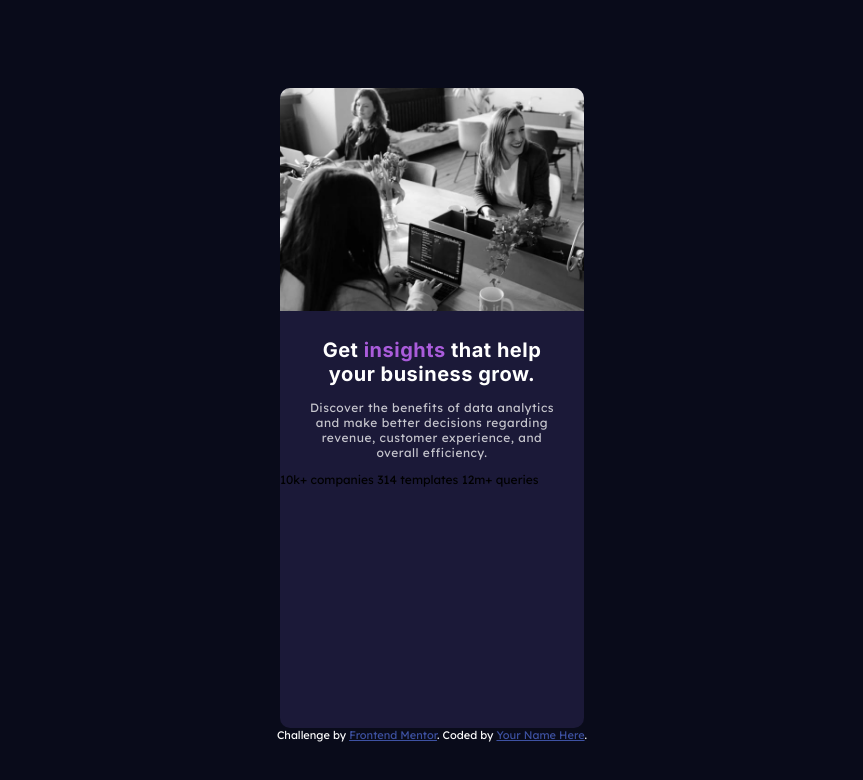
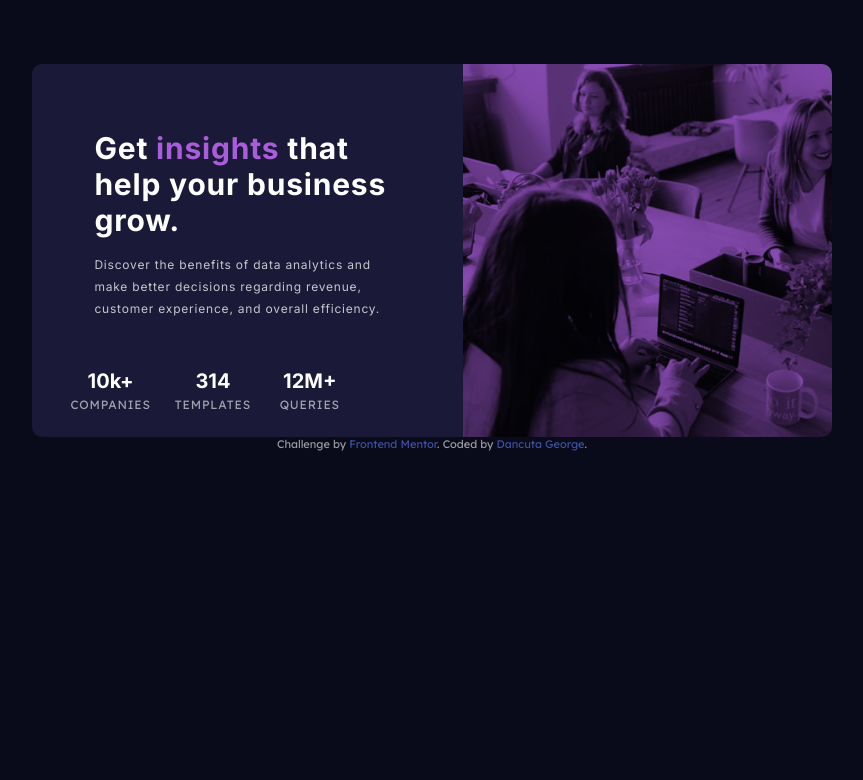
Before and after one commit to Georgecip1/stats, a plain HTML site: page index.html in a window 1280 px wide. Shown: the whole page, without its empty margins (208-1071 px from the left). Drawn offline with Linux system fonts and the light colour scheme.

Commit message:
Add files via upload

```diff
--- a/app.css
+++ b/app.css
@@ -1,3 +1,132 @@
+/* http://meyerweb.com/eric/tools/css/reset/
+   v2.0 | 20110126
+   License: none (public domain)
+*/
+
+html,
+body,
+div,
+span,
+applet,
+object,
+iframe,
+h1,
+h2,
+h3,
+h4,
+h5,
+h6,
+p,
+blockquote,
+pre,
+a,
+abbr,
+acronym,
+address,
+big,
+cite,
+code,
+del,
+dfn,
+em,
+img,
+ins,
+kbd,
+q,
+s,
+samp,
+small,
+strike,
+strong,
+sub,
+sup,
+tt,
+var,
+b,
+u,
+i,
+center,
+dl,
+dt,
+dd,
+ol,
+ul,
+li,
+fieldset,
+form,
+label,
+legend,
+table,
+caption,
+tbody,
+tfoot,
+thead,
+tr,
+th,
+td,
+article,
+aside,
+canvas,
+details,
+embed,
+figure,
+figcaption,
+footer,
+header,
+hgroup,
+menu,
+nav,
+output,
+ruby,
+section,
+summary,
+time,
+mark,
+audio,
+video {
+  margin: 0;
+  padding: 0;
+  border: 0;
+  font-size: 100%;
+  font: inherit;
+  vertical-align: baseline;
+}
+/* HTML5 display-role reset for older browsers */
+article,
+aside,
+details,
+figcaption,
+figure,
+footer,
+header,
+hgroup,
+menu,
+nav,
+section {
+  display: block;
+}
+body {
+  line-height: 1;
+}
+ol,
+ul {
+  list-style: none;
+}
+blockquote,
+q {
+  quotes: none;
+}
+blockquote:before,
+blockquote:after,
+q:before,
+q:after {
+  content: "";
+  content: none;
+}
+table {
+  border-collapse: collapse;
+  border-spacing: 0;
+}
 body {
   font-family: "Inter", sans-serif;
   font-family: "Lexend Deca", sans-serif;
@@ -12,42 +141,123 @@ body {
   flex-direction: column;
   justify-content: center;
   align-items: center;
-  margin-top: 10vh;
+  margin-top: 8vh;
+}
+
+.card {
+  border-radius: 10px;
+  max-width: 100%;
+  width: 35vh;
+  height: 82vh;
 }
 .imagine {
+  background-color: hsl(277, 64%, 61%);
   background-image: url("./images/image-header-mobile.jpg");
-
+  background-blend-mode:multiply;
   background-repeat: no-repeat;
-  background-size: contain;
+  background-size: cover;
   border-radius: 10px 10px 0 0;
-  width: 38vh;
-  height: 37%;
-}
-.card {
-  background-color: hsl(244, 38%, 16%);
-  border-radius: 10px;
-  max-width: 100%;
-  width: 38vh;
-  height: 80vh;
+  width: 100%;
+  height: 36.7%;
+  opacity: 0.8;
 }
 
-.text {
+.about {
   text-align: center;
-  padding: 0 2em 0 2em;
-  letter-spacing: 0.5px;
+  letter-spacing: 0.05rem;
   color: hsla(0, 0%, 100%, 0.75);
+  font-family: "Inter", sans-serif;
+  line-height: 1.2;
 }
 
 h1 {
-  font-size: 20px;
+  font-size:24px;
   color: hsl(0, 0%, 100%);
   font-weight: 700;
   font-family: "Inter", sans-serif;
+  padding: 1rem 0 1rem 0;
 }
 .purple {
   color: hsl(277, 64%, 61%);
 }
 
+.text {
+  background-color: hsl(244, 38%, 16%);
+  height: 62.3%;
+  border-radius: 0 0 10px 10px;
+  padding:2.2em;
+}
+
+.about p{
+  line-height:1.8em;
+  padding-bottom: 0.5rem;
+}
+
+.list{
+  text-align:center;
+
+}
+.number{
+  color:hsl(0, 0%, 100%);
+  font-size:20px;
+  font-family: "Inter", sans-serif;
+  font-weight: 600;
+  margin:0.4em;
+}
+.name{
+  text-transform: uppercase;
+  color:hsla(0, 0%, 100%, 0.6);
+  letter-spacing: 0.05rem;
+}
+.listNames{
+  padding:1em;
+}
+.attribution{
+  margin-top:5em;
+}
+.attribution a{
+  text-decoration: none;
+  color:hsl(277, 64%, 61%);
+}
+.listNames:last-of-type
+{
+  text-transform: uppercase;
+}
 .attribution {
-  color: hsl(0, 0%, 100%);
+  color: hsla(0, 0%, 100%, 0.6)
+
 }
+
+
+@media(min-width:600px){
+
+  .card{
+    display:flex;
+    flex-direction: row-reverse;
+    width: 100vh;
+    height: 40vh;
+
+  }
+  .imagine{
+    background-image: url(/images/image-header-desktop.jpg);
+    width: 95vh;
+    height: 40vh;
+    background-size:cover;
+    padding:2.2em;
+    border-radius: 0 10px 10px 0;
+  }
+  .text{
+    height:40vh;
+    border-radius: 10px 0 0 10px;
+  }
+  .about{
+    text-align:left;
+    padding:2em 3em 2em 3em;
+  }
+  .list{
+    display:flex;
+  }
+  h1{
+    font-size: 30px;
+  }
+}
--- a/index.html
+++ b/index.html
@@ -34,25 +34,35 @@
       <div class="imagine">
       </div>
       <div class="text">
+
+
+        <div class="about">
           <h1>Get <span class="purple"> insights </span> that help your business grow.</h1>
 
           <p>Discover the benefits of data analytics and make better decisions regarding revenue, customer
             experience, and overall efficiency.</p>
         </div>
         <div class="list">
-        10k+
-        companies
-        314
-        templates
-        12m+
-        queries
+          <div class="listNames">
+            <p class="number">10k+</p>
+            <p class="name">companies</p>
+          </div>
+          <div class="listNames">
+            <p class="number">314</p>
+            <p class="name">templates</p>
+          </div>
+          <div class="listNames">
+            <p class="number">12m+</p>
+            <p class="name">queries</p>
           </div>
 
+        </div>
+      </div>
 
     </div>
     <div class="attribution">
       Challenge by <a href="https://www.frontendmentor.io?ref=challenge" target="_blank">Frontend Mentor</a>.
-      Coded by <a href="#">Your Name Here</a>.
+      Coded by <a href="https://www.instagram.com/george.ciprix/">Dancuta George</a>.
     </div>
   </div>
 </body>
```
Lines whose indentation alone changed are shown as unchanged.
